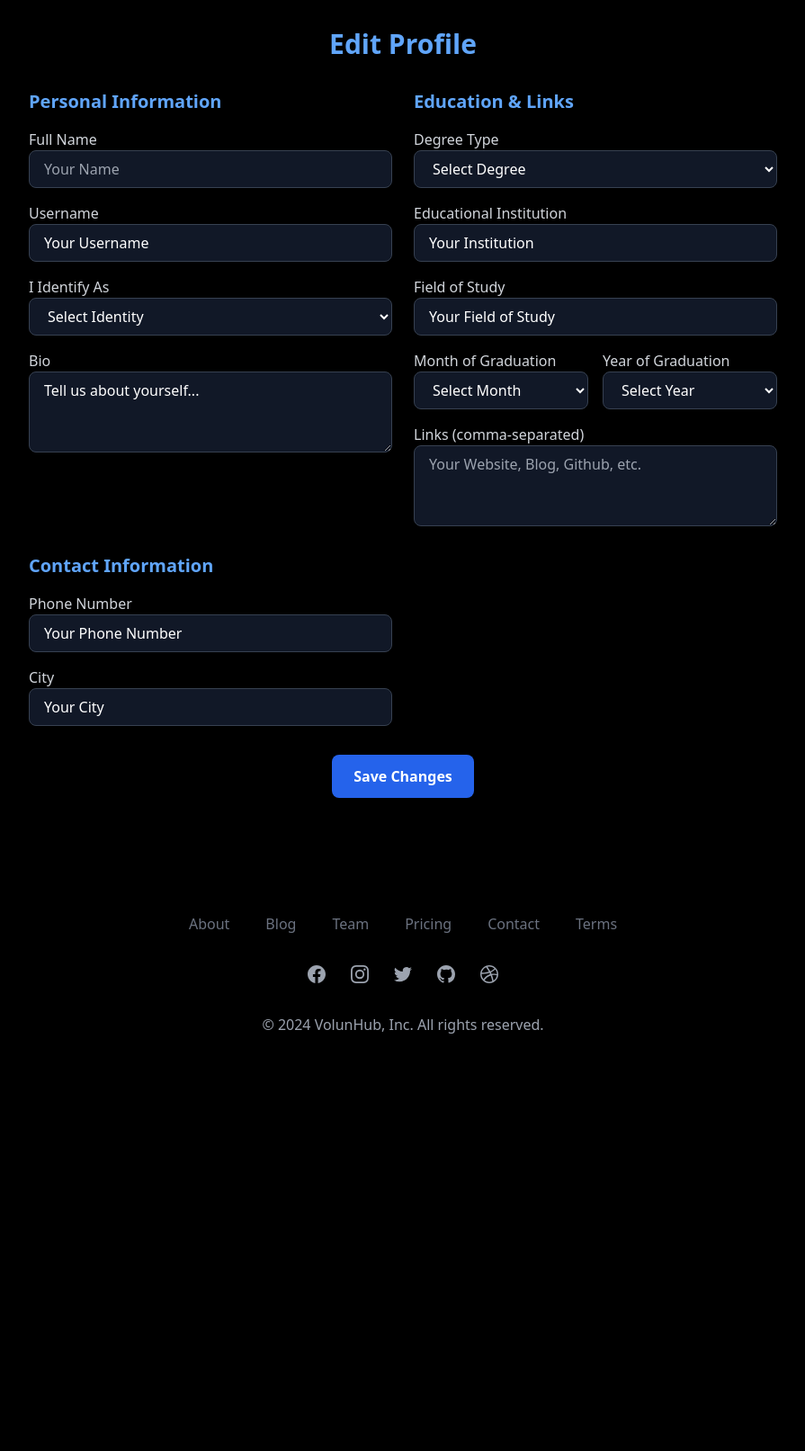
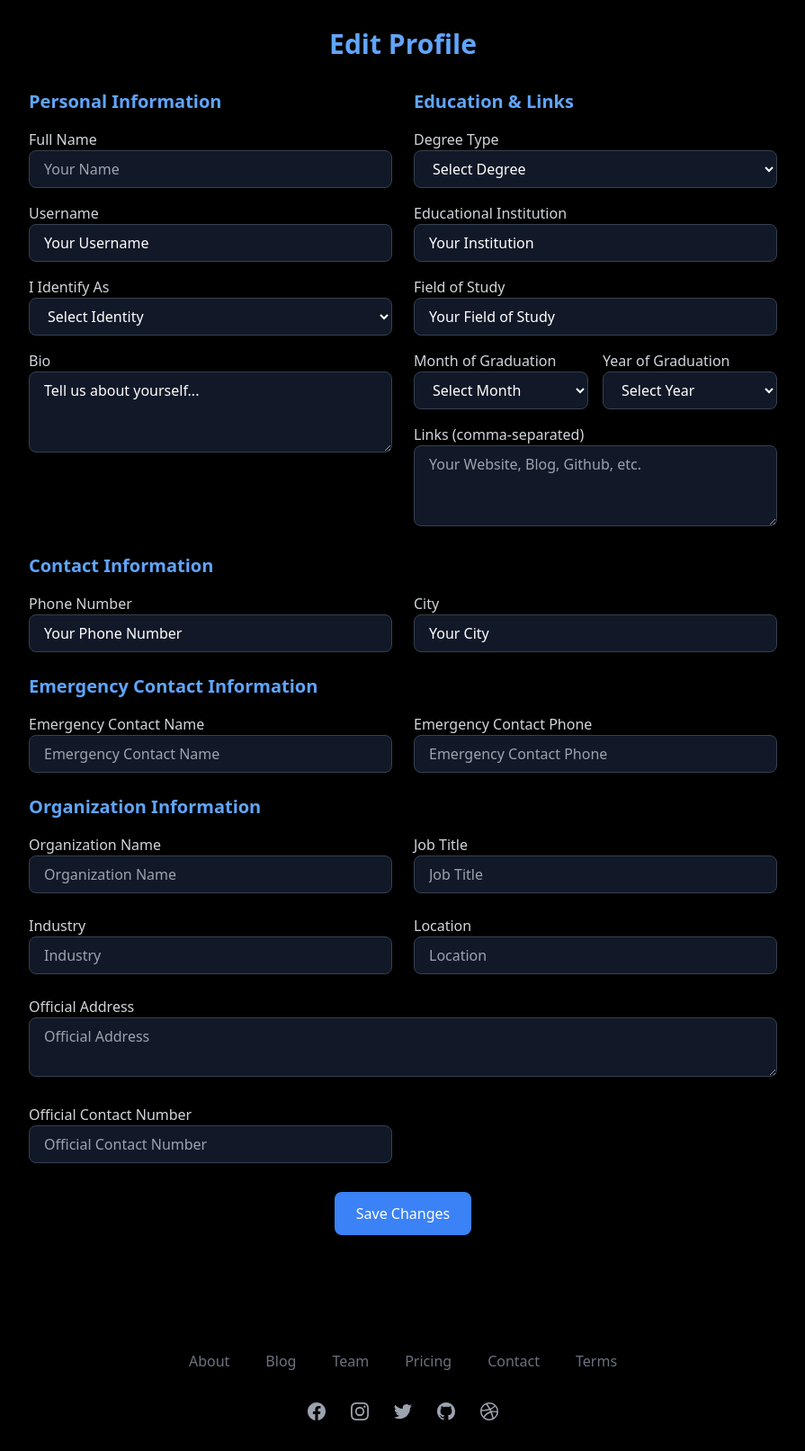
Before and after one commit to ecoholic84/volhub, a PHP site: page /pages/profile/profile-edit.php in a window 1280 px wide. Shown: the part 114-1727 px from the top of the page at 90% size, without its empty margins (192-1087 px from the left). Before the commit the page ends 1263 px from the top, so only its background shows below. Run offline with PHP 8.4, Linux system fonts and the light colour scheme; the visitor is signed in with stand-in values (Sample User, id 1); data that the repository does not hold is empty; some libraries are stand-ins or nearby versions.

Commit message:
change profile edit page

```diff
--- a/pages/profile/profile-edit.php
+++ b/pages/profile/profile-edit.php
@@ -264,119 +264,94 @@ mysqli_stmt_close($stmt);
                         </div>
                     </div>
 
-                    <div class="grid grid-cols-1 md:grid-cols-2 gap-6 mt-6">
                     <!-- Contact Information -->
-                        <div>
+                    <div class="mt-6">
                         <h3 class="text-xl font-semibold mb-4 text-blue-400">Contact Information</h3>
-                            <div class="space-y-4">
+                        <div class="grid grid-cols-1 md:grid-cols-2 gap-6">
                             <div>
                                 <label for="phone" class="block text-gray-300">Phone Number</label>
                                 <input type="tel" name="phone" id="phone" placeholder="Your Phone Number"
-                                        value="<?php echo htmlspecialchars($phone); ?>" autocomplete="tel"
+                                    value="<?php echo htmlspecialchars($phone); ?>"
                                     class="w-full px-4 py-2 rounded-lg bg-gray-900 border border-gray-700 focus:outline-none focus:ring-2 focus:ring-blue-400">
                             </div>
                             <div>
                                 <label for="city" class="block text-gray-300">City</label>
                                 <input type="text" name="city" id="city" placeholder="Your City"
-                                        value="<?php echo htmlspecialchars($city); ?>" autocomplete="address-level2"
+                                    value="<?php echo htmlspecialchars($city); ?>"
                                     class="w-full px-4 py-2 rounded-lg bg-gray-900 border border-gray-700 focus:outline-none focus:ring-2 focus:ring-blue-400">
                             </div>
                         </div>
                     </div>
 
-                        <!-- Emergency Contact (for Volunteers) -->
-                        <?php if ($user_type === 'volunteer' || $user_type === 'both'): ?>
+                    <!-- Emergency Contact Information -->
+                    <div class="mt-6">
+                        <h3 class="text-xl font-semibold mb-4 text-blue-400">Emergency Contact Information</h3>
+                        <div class="grid grid-cols-1 md:grid-cols-2 gap-6">
                             <div>
-                            <h3 class="text-xl font-semibold mb-4 text-blue-400">Emergency Contact</h3>
-                            <div class="space-y-4">
-                                <div>
-                                    <label for="emergency-name" class="block text-gray-300">Emergency Contact
-                                        Name</label>
+                                <label for="emergency-name" class="block text-gray-300">Emergency Contact Name</label>
                                 <input type="text" name="emergency-name" id="emergency-name"
                                     placeholder="Emergency Contact Name"
-                                        value="<?php echo htmlspecialchars($emergency_name); ?>"
+                                    value="<?php echo isset($emergency_name) ? htmlspecialchars($emergency_name) : ''; ?>"
                                     class="w-full px-4 py-2 rounded-lg bg-gray-900 border border-gray-700 focus:outline-none focus:ring-2 focus:ring-blue-400">
                             </div>
                             <div>
-                                    <label for="emergency-phone" class="block text-gray-300">Emergency Contact
-                                        Number</label>
+                                <label for="emergency-phone" class="block text-gray-300">Emergency Contact Phone</label>
                                 <input type="tel" name="emergency-phone" id="emergency-phone"
-                                        placeholder="Emergency Contact Number"
-                                        value="<?php echo htmlspecialchars($emergency_phone); ?>"
+                                    placeholder="Emergency Contact Phone"
+                                    value="<?php echo isset($emergency_phone) ? htmlspecialchars($emergency_phone) : ''; ?>"
                                     class="w-full px-4 py-2 rounded-lg bg-gray-900 border border-gray-700 focus:outline-none focus:ring-2 focus:ring-blue-400">
                             </div>
                         </div>
                     </div>
-                        <?php endif; ?>
 
-                        <!-- Organizer Details (for Organizers) -->
-                        <?php if ($user_type === 'organizer' || $user_type === 'both'): ?>
+                    <!-- Organization Information -->
+                    <div class="mt-6">
+                        <h3 class="text-xl font-semibold mb-4 text-blue-400">Organization Information</h3>
+                        <div class="grid grid-cols-1 md:grid-cols-2 gap-6">
                             <div>
-                            <h3 class="text-xl font-semibold mb-4 text-blue-400">Organizer Details</h3>
-                            <div class="space-y-4">
-                                <div>
-                                    <label for="organization_name" class="block text-gray-300">Organization Name</label>
-                                    <input type="text" name="organization_name" id="organization_name"
+                                <label for="organization-name" class="block text-gray-300">Organization Name</label>
+                                <input type="text" name="organization-name" id="organization-name"
                                     placeholder="Organization Name"
-                                        value="<?php echo htmlspecialchars($organization_name); ?>"
+                                    value="<?php echo isset($organization_name) ? htmlspecialchars($organization_name) : ''; ?>"
                                     class="w-full px-4 py-2 rounded-lg bg-gray-900 border border-gray-700 focus:outline-none focus:ring-2 focus:ring-blue-400">
                             </div>
                             <div>
-                                    <label for="job_title" class="block text-gray-300">Job Title</label>
-                                    <input type="text" name="job_title" id="job_title" placeholder="Job Title"
-                                        value="<?php echo htmlspecialchars($job_title); ?>"
+                                <label for="job-title" class="block text-gray-300">Job Title</label>
+                                <input type="text" name="job-title" id="job-title" placeholder="Job Title"
+                                    value="<?php echo isset($job_title) ? htmlspecialchars($job_title) : ''; ?>"
                                     class="w-full px-4 py-2 rounded-lg bg-gray-900 border border-gray-700 focus:outline-none focus:ring-2 focus:ring-blue-400">
                             </div>
                             <div>
                                 <label for="industry" class="block text-gray-300">Industry</label>
                                 <input type="text" name="industry" id="industry" placeholder="Industry"
-                                        value="<?php echo htmlspecialchars($industry); ?>"
+                                    value="<?php echo isset($industry) ? htmlspecialchars($industry) : ''; ?>"
                                     class="w-full px-4 py-2 rounded-lg bg-gray-900 border border-gray-700 focus:outline-none focus:ring-2 focus:ring-blue-400">
                             </div>
                             <div>
                                 <label for="location" class="block text-gray-300">Location</label>
                                 <input type="text" name="location" id="location" placeholder="Location"
-                                        value="<?php echo htmlspecialchars($location); ?>"
+                                    value="<?php echo isset($location) ? htmlspecialchars($location) : ''; ?>"
                                     class="w-full px-4 py-2 rounded-lg bg-gray-900 border border-gray-700 focus:outline-none focus:ring-2 focus:ring-blue-400">
                             </div>
-                                <div>
-                                    <label for="official_address" class="block text-gray-300">Official Address</label>
-                                    <textarea name="official_address" id="official_address" rows="3"
+                            <div class="md:col-span-2">
+                                <label for="official-address" class="block text-gray-300">Official Address</label>
+                                <textarea name="official-address" id="official-address" rows="2"
                                     placeholder="Official Address"
-                                        class="w-full px-4 py-2 rounded-lg bg-gray-900 border border-gray-700 focus:outline-none focus:ring-2 focus:ring-blue-400"><?php echo htmlspecialchars($official_address); ?></textarea>
+                                    class="w-full px-4 py-2 rounded-lg bg-gray-900 border border-gray-700 focus:outline-none focus:ring-2 focus:ring-blue-400"><?php echo isset($official_address) ? htmlspecialchars($official_address) : ''; ?></textarea>
                             </div>
                             <div>
-                                    <label for="official_contact_number" class="block text-gray-300">Official Contact
-                                        Number</label>
-                                    <input type="tel" name="official_contact_number" id="official_contact_number"
+                                <label for="official-contact" class="block text-gray-300">Official Contact Number</label>
+                                <input type="tel" name="official-contact" id="official-contact"
                                     placeholder="Official Contact Number"
-                                        value="<?php echo htmlspecialchars($official_contact_number); ?>"
+                                    value="<?php echo isset($official_contact_number) ? htmlspecialchars($official_contact_number) : ''; ?>"
                                     class="w-full px-4 py-2 rounded-lg bg-gray-900 border border-gray-700 focus:outline-none focus:ring-2 focus:ring-blue-400">
                             </div>
                         </div>
                     </div>
-                        <?php endif; ?>
-                    </div>
 
-                    <!-- Profile Creation Buttons -->
-                    <div class="mt-8 text-center space-y-4">
-                        <?php if ($user_type === 'volunteer'): ?>
-                        <a href="org-profile-creation.php"
-                            class="bg-blue-600 hover:bg-blue-700 text-white font-bold py-3 px-6 rounded-lg transition duration-300 ease-in-out transform hover:scale-105">
-                            Create Your Organizer Profile
-                        </a>
-                        <?php endif; ?>
-                        <?php if ($user_type === 'organizer'): ?>
-                        <a href="vol-profile-creation.php"
-                            class="bg-blue-600 hover:bg-blue-700 text-white font-bold py-3 px-6 rounded-lg transition duration-300 ease-in-out transform hover:scale-105">
-                            Create Your Volunteer Profile
-                        </a>
-                        <?php endif; ?>
-                    </div>
-
-                    <div class="mt-8 text-center">
+                    <div class="mt-8 flex justify-center">
                         <button type="submit"
-                            class="bg-blue-600 hover:bg-blue-700 text-white font-bold py-3 px-6 rounded-lg transition duration-300 ease-in-out transform hover:scale-105">
+                            class="px-6 py-3 bg-blue-500 text-white rounded-lg hover:bg-blue-600 focus:outline-none focus:ring-2 focus:ring-blue-400 focus:ring-offset-2 transition-colors">
                             Save Changes
                         </button>
                     </div>
```
Also changed, not shown: pages/profile/profile-edit-handler.php (added, +126 -0 lines). Lines whose indentation alone changed are shown as unchanged.
